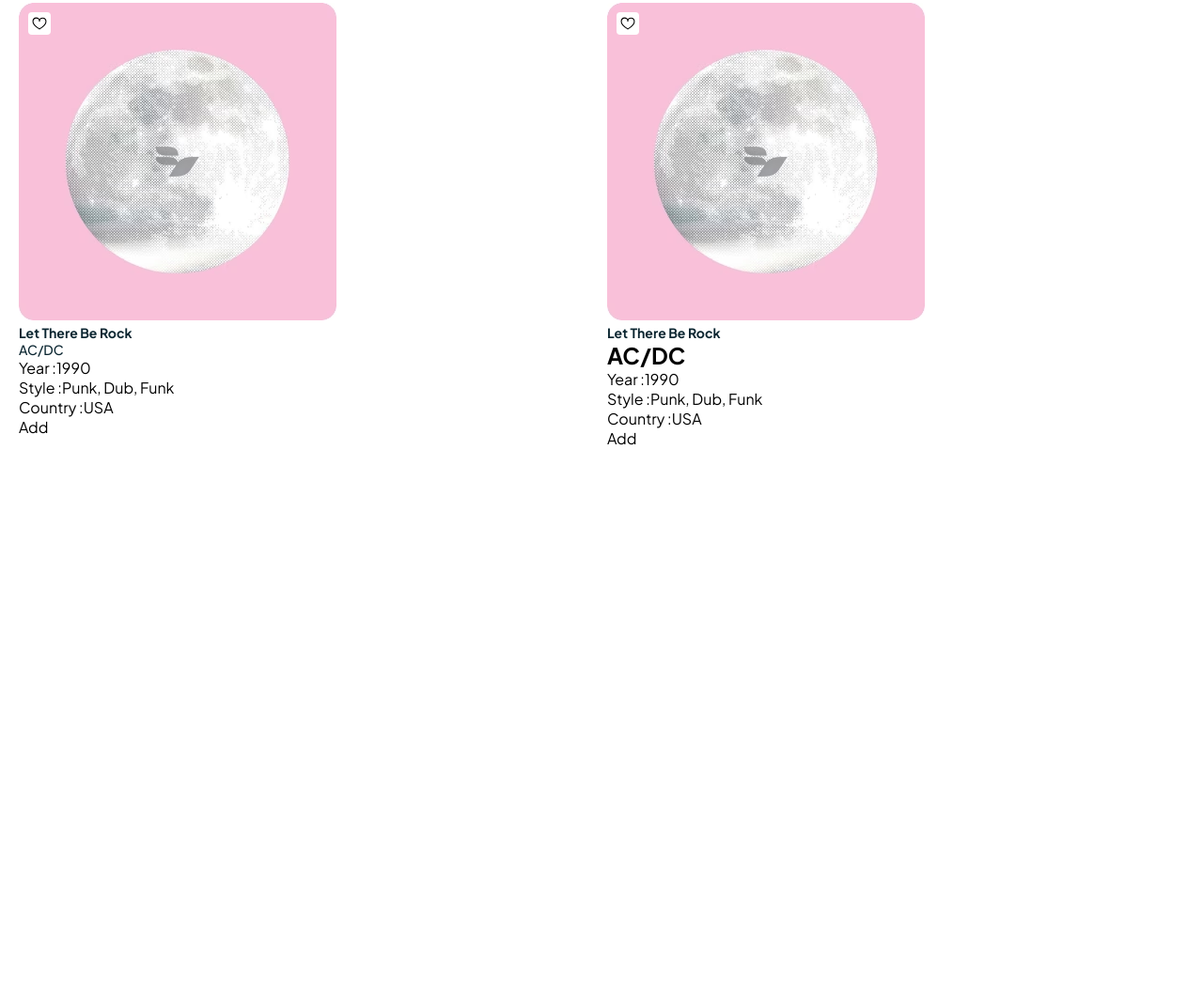
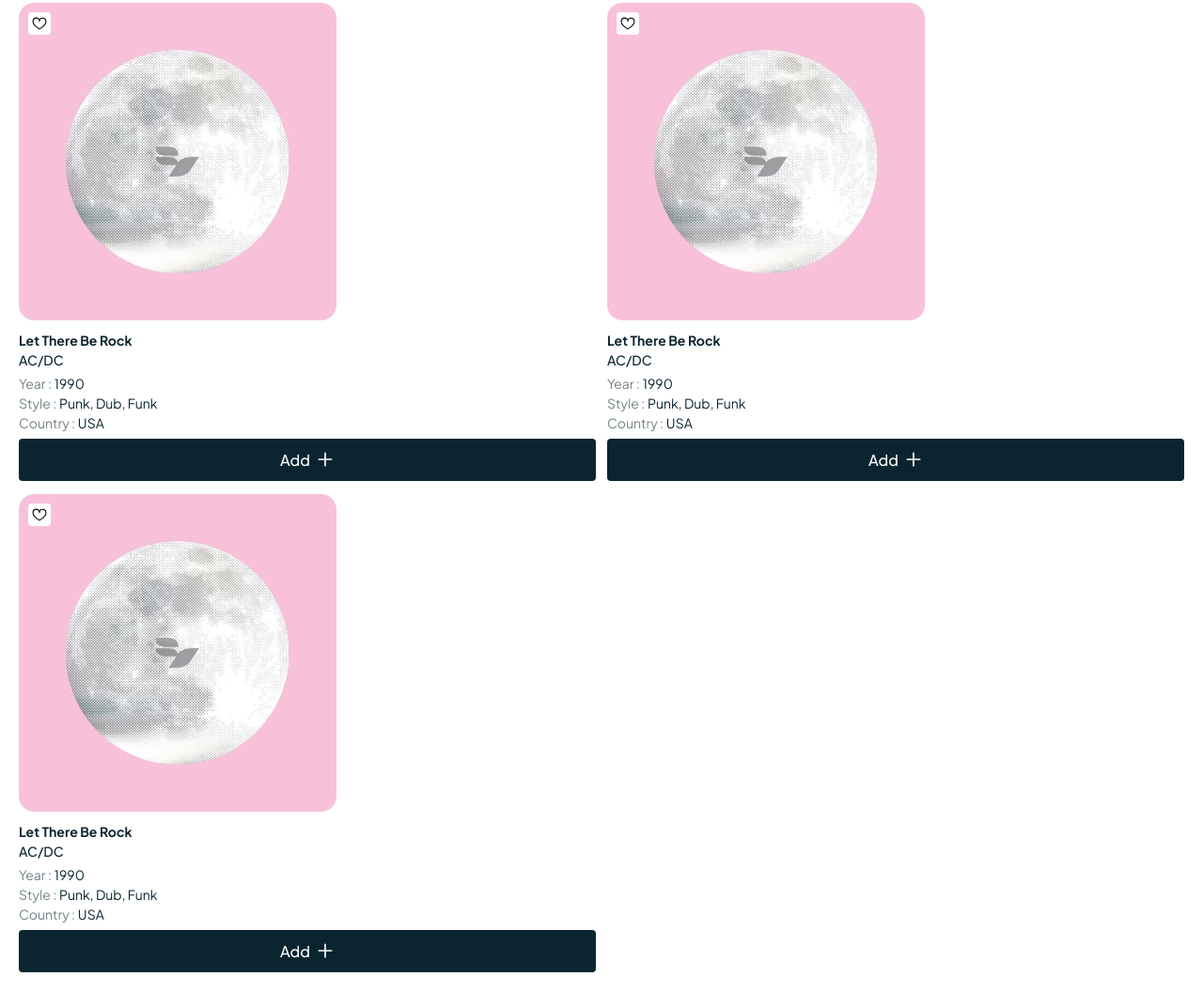
Before and after one commit to rieznik/vinyl-groove, a website: page index.html in a window 1280 px wide. Shown: the part 304-1360 px from the top of the page at 94% size. Before the commit the page ends 802 px from the top, so only its background shows below. Drawn offline with Linux system fonts and the light colour scheme.

Commit message:
finish record card

```diff
--- a/css/styles.css
+++ b/css/styles.css
@@ -166,15 +166,23 @@
   outline: 2px solid var(--primary);
 }
 
-.button__primary {
+.button {
   font-family: 'Plus Jakarta Sans', sans-serif;
   font-size: 1rem;
   font-weight: 500;
   color: var(--white);
+  border-radius: 4px;
+  transition: all 0.2s;
+  padding: 12px;
+  width: 100%;
+}
+
+.button:active {
+  transform: translateY(1px);
+}
+
+.button__primary {
   background-color: var(--primary);
-  border-radius: 4px;
-  padding: 12px;
-  transition: all 0.2s;
 }
 
 .button__primary:hover,
@@ -182,14 +190,20 @@
   background-color: var(--secondary);
 }
 
-.button__primary:active {
-  transform: translateY(1px);
+.button__secondary {
+  background-color: var(--secondary);
+}
+
+.button__secondary:hover,
+.button__secondary:focus {
+  background-color: var(--primary);
 }
 
 .records-grid {
   display: grid;
   grid-template-columns: 1fr 1fr;
-  gap: 12px;
+  column-gap: 12px;
+  row-gap: 14px;
 }
 
 .record {
@@ -211,6 +225,7 @@
 .record__cover {
   max-width: 100%;
   border-radius: 4px;
+  margin-bottom: 8px;
 }
 
 .record__title {
@@ -218,6 +233,7 @@
   font-size: 0.875rem;
   color: var(--secondary);
   font-weight: 700;
+  margin-bottom: 3px;
 }
 
 .record__artist {
@@ -225,6 +241,32 @@
   font-size: 0.875rem;
   color: var(--secondary);
   font-weight: 500;
+  margin-bottom: 7px;
+}
+
+.record__info {
+  font-family: 'Plus Jakarta Sans', sans-serif;
+  font-size: 0.875rem;
+  color: var(--secondary);
+  font-weight: 400;
+  margin-bottom: 3px;
+}
+
+.record__info-name {
+  margin-right: 0.2em;
+  color: var(--ink);
+}
+
+.record__button {
+  margin-top: 8px;
+  display: flex;
+  justify-content: center;
+  gap: 6px;
+}
+
+.record__button .icon {
+  stroke-width: 1.66667;
+  padding: 2px;
 }
 
 /* Helper Class to hide text visually but keep it accessible for screen reader or other assistive software. */
--- a/index.html
+++ b/index.html
@@ -106,7 +106,10 @@
             <option value="japan">Japan</option>
           </select>
         </div>
-        <button class="button__primary search-form__input_wide" type="submit">
+        <button
+          class="button button__primary search-form__input_wide"
+          type="submit"
+        >
           Search
         </button>
       </form>
@@ -152,11 +155,32 @@
         <h1 class="record__title"><a href="">Let There Be Rock</a></h1>
         <h2 class="record__artist"><a href="">AC/DC</a></h2>
         <ul>
-          <li><span>Year :</span><a href="">1990</a></li>
-          <li><span>Style :</span><a href="">Punk, Dub, Funk</a></li>
-          <li><span>Country :</span><a href="">USA</a></li>
+          <li class="record__info">
+            <span class="record__info-name">Year :</span><a href="">1990</a>
+          </li>
+          <li class="record__info">
+            <span class="record__info-name">Style :</span><a href="">Punk</a>,
+            <a href="">Dub</a>,
+            <a href="">Funk</a>
+          </li>
+          <li class="record__info">
+            <span class="record__info-name">Country :</span><a href="">USA</a>
+          </li>
         </ul>
-        <button>Add</button>
+        <button class="button button__secondary record__button">
+          Add
+          <svg
+            class="icon"
+            role="img"
+            height="10"
+            width="10"
+            viewBox="0 0 10 10"
+            aria-hidden="true"
+            focusable="false"
+          >
+            <use xlink:href="#plus"></use>
+          </svg>
+        </button>
       </article>
       <article class="record">
         <button class="record__btn-favorite">
@@ -195,13 +219,100 @@
           </picture>
         </a>
         <h1 class="record__title"><a href="">Let There Be Rock</a></h1>
-        <h2><a href="">AC/DC</a></h2>
+        <h2 class="record__artist"><a href="">AC/DC</a></h2>
         <ul>
-          <li><span>Year :</span><a href="">1990</a></li>
-          <li><span>Style :</span><a href="">Punk, Dub, Funk</a></li>
-          <li><span>Country :</span><a href="">USA</a></li>
+          <li class="record__info">
+            <span class="record__info-name">Year :</span><a href="">1990</a>
+          </li>
+          <li class="record__info">
+            <span class="record__info-name">Style :</span><a href="">Punk</a>,
+            <a href="">Dub</a>,
+            <a href="">Funk</a>
+          </li>
+          <li class="record__info">
+            <span class="record__info-name">Country :</span><a href="">USA</a>
+          </li>
         </ul>
-        <button>Add</button>
+        <button class="button button__secondary record__button">
+          Add
+          <svg
+            class="icon"
+            role="img"
+            height="10"
+            width="10"
+            viewBox="0 0 10 10"
+            aria-hidden="true"
+            focusable="false"
+          >
+            <use xlink:href="#plus"></use>
+          </svg>
+        </button>
+      </article>
+      <article class="record">
+        <button class="record__btn-favorite">
+          <svg
+            class="icon icon_heart"
+            role="img"
+            height="10"
+            width="10"
+            viewBox="0 0 10 10"
+            aria-hidden="true"
+            focusable="false"
+          >
+            <use xlink:href="#heart"></use>
+          </svg>
+          <span class="visually-hidden"> Add to Favorites </span>
+        </button>
+        <a href="">
+          <picture>
+            <source
+              srcset="
+                img/covers/1x/cover2-1x.avif 1x,
+                img/covers/2x/cover2-2x.avif 2x
+              "
+            />
+            <source
+              srcset="
+                img/covers/1x/cover2-1x.jpg 1x,
+                img/covers/2x/cover2-2x.jpg 2x
+              "
+            />
+            <img
+              class="record__cover"
+              src="img/covers/2x/cover2-2x.jpg"
+              alt="record cover"
+            />
+          </picture>
+        </a>
+        <h1 class="record__title"><a href="">Let There Be Rock</a></h1>
+        <h2 class="record__artist"><a href="">AC/DC</a></h2>
+        <ul>
+          <li class="record__info">
+            <span class="record__info-name">Year :</span><a href="">1990</a>
+          </li>
+          <li class="record__info">
+            <span class="record__info-name">Style :</span><a href="">Punk</a>,
+            <a href="">Dub</a>,
+            <a href="">Funk</a>
+          </li>
+          <li class="record__info">
+            <span class="record__info-name">Country :</span><a href="">USA</a>
+          </li>
+        </ul>
+        <button class="button button__secondary record__button">
+          Add
+          <svg
+            class="icon"
+            role="img"
+            height="10"
+            width="10"
+            viewBox="0 0 10 10"
+            aria-hidden="true"
+            focusable="false"
+          >
+            <use xlink:href="#plus"></use>
+          </svg>
+        </button>
       </article>
     </main>
     <nav>
```
